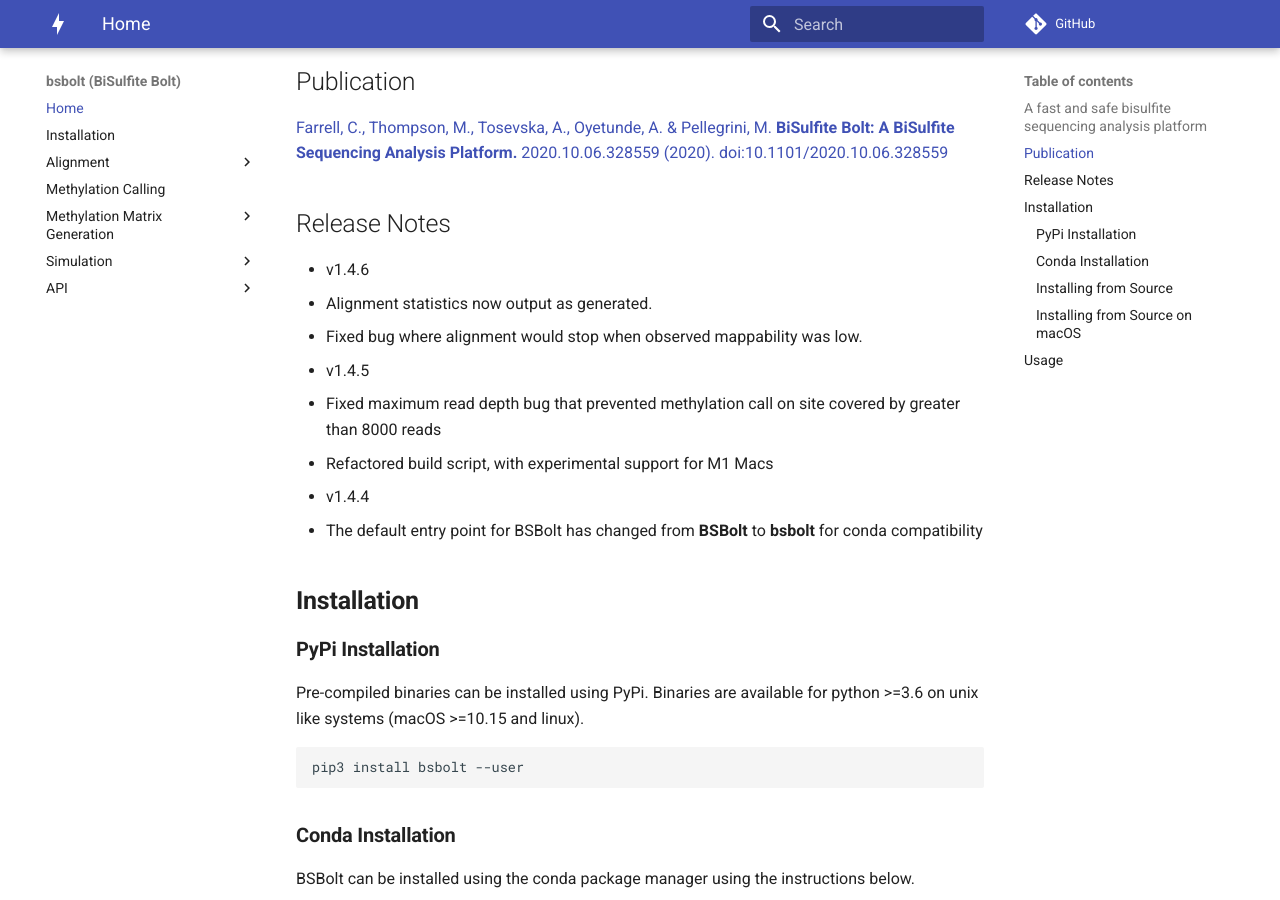
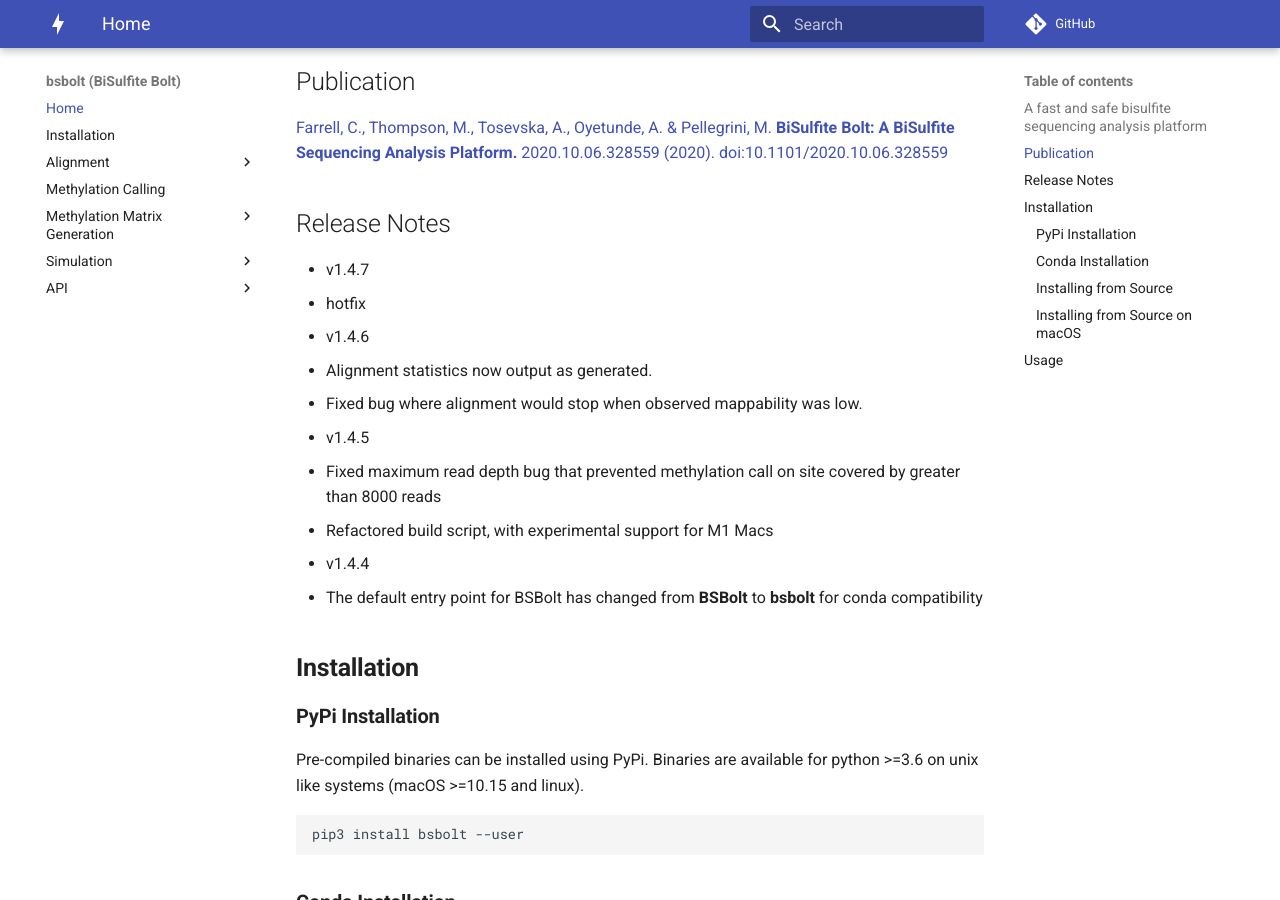
Before and after one commit to NuttyLogic/BSBolt, an MkDocs documentation site: the page built from docs/index.md, in a window 1280 px wide and 900 px high, scrolled down 386 px. Built offline with MkDocs 1.6.1 and Material for MkDocs 9.7.7, drawn with Linux system fonts in a browser that asks for light colours; comment, search, counter and statistics services are not loaded.

```diff
--- a/docs/index.md
+++ b/docs/index.md
@@ -18,6 +18,8 @@
 doi:10.1101/2020.10.06.328559](https://academic.oup.com/gigascience/article/10/5/giab033/6272610)
 
 ## Release Notes
+- v1.4.7
+  - hotfix
 - v1.4.6
   - Alignment statistics now output as generated.
   - Fixed bug where alignment would stop when observed mappability was low.
--- a/setup.py
+++ b/setup.py
@@ -105,7 +105,7 @@
 
 
 setup(name='bsbolt',
-      version='1.4.6',
+      version='1.4.7',
       description='Bisulfite Sequencing Processing Platform',
       long_description=long_description,
       long_description_content_type="text/markdown",
```
Also changed, not shown: README.md (+2 -0 lines), 1 other file.
